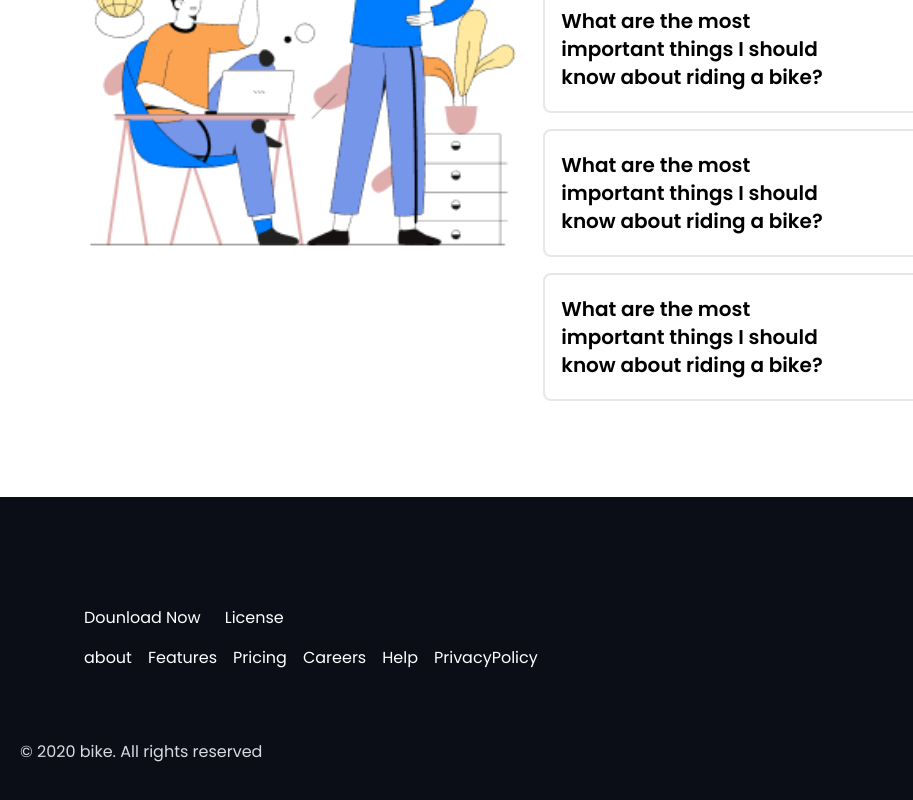
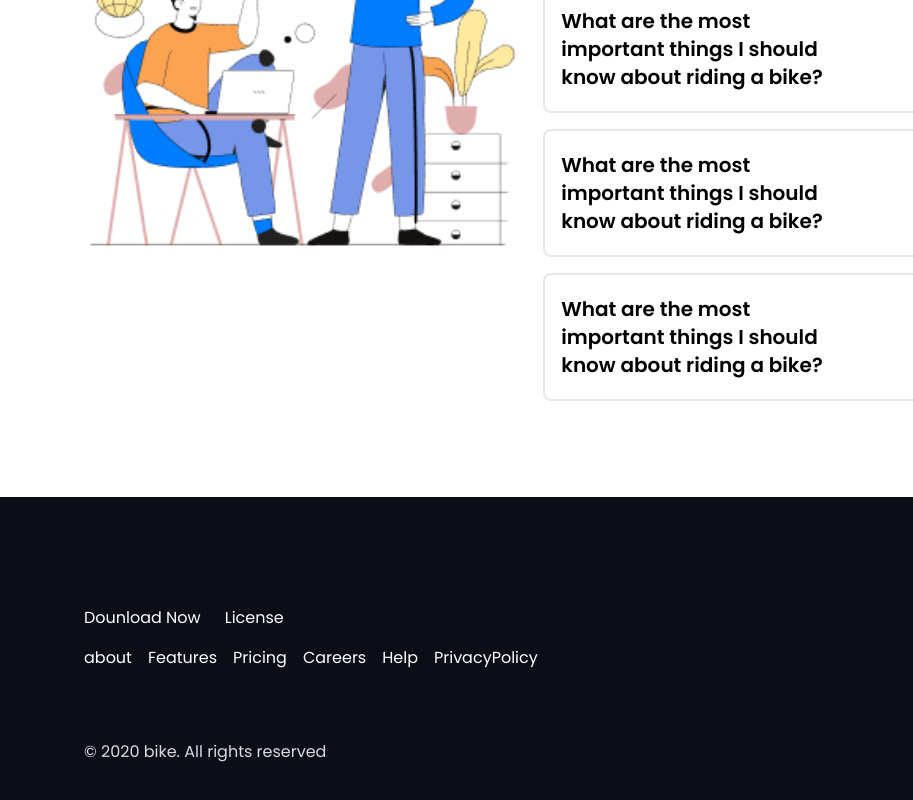
Before and after one commit to FajlaRabby24/biker-zone-tailwind, a plain HTML site: page index.html in a window 1280 px wide. Shown: the part 2982-3782 px from the top of the page, 0-913 px from the left. Drawn offline with nearby package versions, Linux system fonts and the light colour scheme.

Commit message:
some changes in footer

```diff
--- a/index.html
+++ b/index.html
@@ -272,7 +272,7 @@
                 </ul>
              </div>
              <!-- col  -->
-              <div class="md:w-1/4">
+              <div class="md:w-1/4 ">
                 <h3 class="text-2xl font-medium text-[#D9DBE1] mb-5">Get the App</h3>
                 <div class="w-1/2">
                     <img src="images/others/ios.png" class="mb-2 w-full" alt="">
@@ -280,7 +280,7 @@
                 </div>
               </div>
         </div>
-        <p class="text-[#D9DBE1] px-5 mt-5">© 2020 bike. All rights reserved</p>
+        <p class="text-[#D9DBE1] max-w-6xl mx-auto px-5 mt-5">© 2020 bike. All rights reserved</p>
     </footer>
 </body>
 </html>
```
